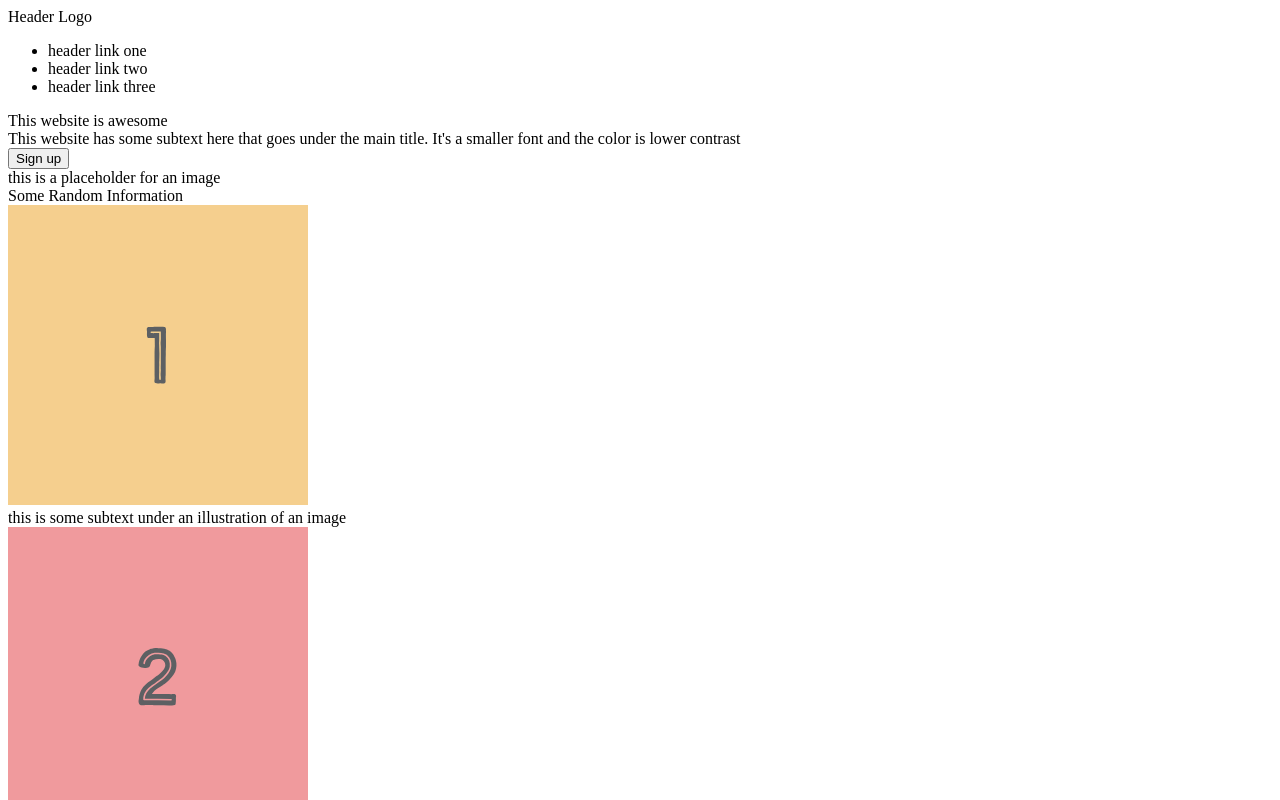
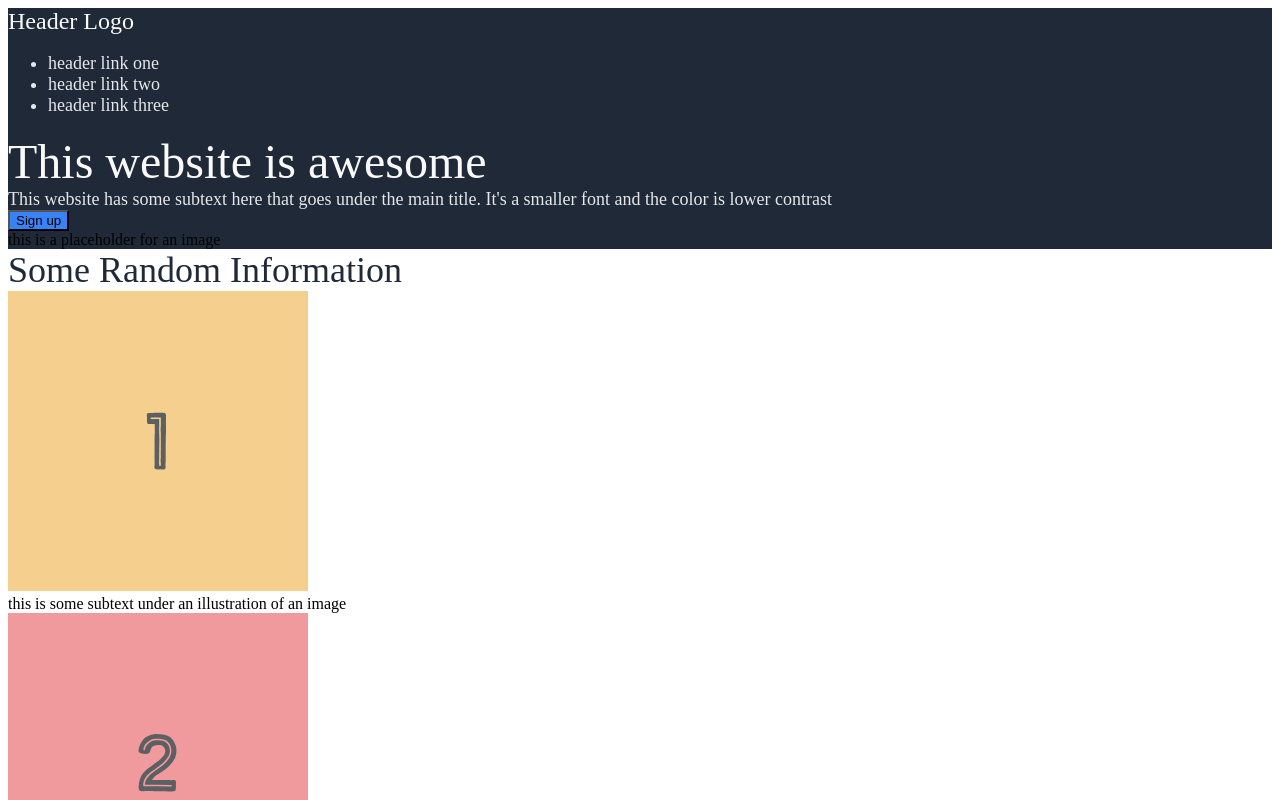
Before and after one commit to g4ar/flex-page, a plain HTML site: page index.html in a window 1280 px wide. Shown: the top 800 px of the page. Drawn offline with Linux system fonts and the light colour scheme.

Commit message:
Add aesthetic to elements
Added fonts, font sizes, background colors and font
weights.

Moving on to flexbox elements

```diff
--- a/index.html
+++ b/index.html
@@ -4,6 +4,7 @@
     <meta charset="UTF-8">
     <meta http-equiv="X-UA-Compatible" content="IE=edge">
     <meta name="viewport" content="width=device-width, initial-scale=1.0">
+    <link rel="stylesheet" href="styles.css">
     <title>Flex Page</title>
 </head>
 <body>
--- a/styles.css
+++ b/styles.css
@@ -0,0 +1,43 @@
+.footer,
+.header{
+background-color:#1F2937 ;
+}
+
+.subtitle{
+    font-size: 48px;
+    color: #F9FAF8;
+    font-size: 800;
+}
+
+.subtext,
+.left-header{
+    font-size: 18px;
+    color: #E5E7EB;
+}
+
+.right-header{
+    font-size: 24px;
+    color: #F9FAF8;
+}
+
+.signup,
+.action,
+.actionbutton{
+    background-color: #3882F6;
+}
+.title-info{
+    color: #1F2937;
+    font-size: 36px;
+    font-weight: 800px;
+}
+
+.lower-content{
+    background-color: #E5E7EB;
+}
+
+.quote{
+    font-size: 36px;
+    font-weight: light;
+    font-style: italic;
+    color: #1F2937;
+}
```
